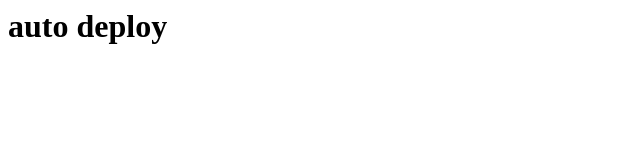
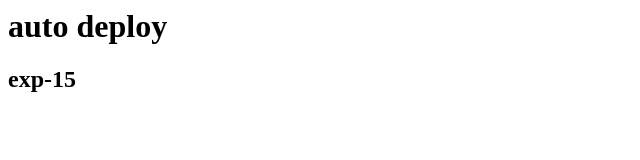
Before and after one commit to Praveenforadc/rjy-auto, a plain HTML site: page index.html in a window 1280 px wide. Shown: the full height of the page, 0-640 px from the left. Drawn offline with Linux system fonts and the light colour scheme.

Commit message:
Update index.html

```diff
--- a/index.html
+++ b/index.html
@@ -2,5 +2,8 @@
   <body>
     <h1>
     auto deploy</h1>
+    <h2>
+      exp-15
+    </h2>
   </body>
 </html>
```
